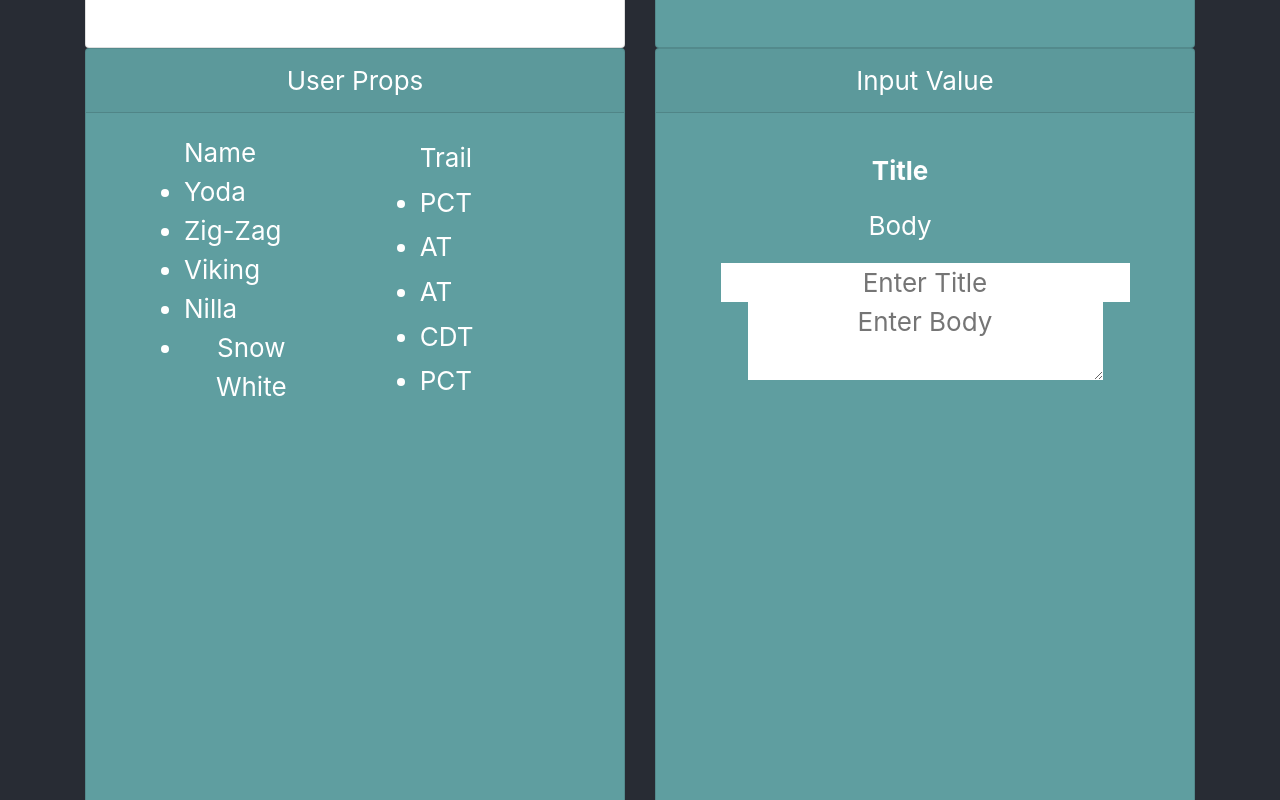
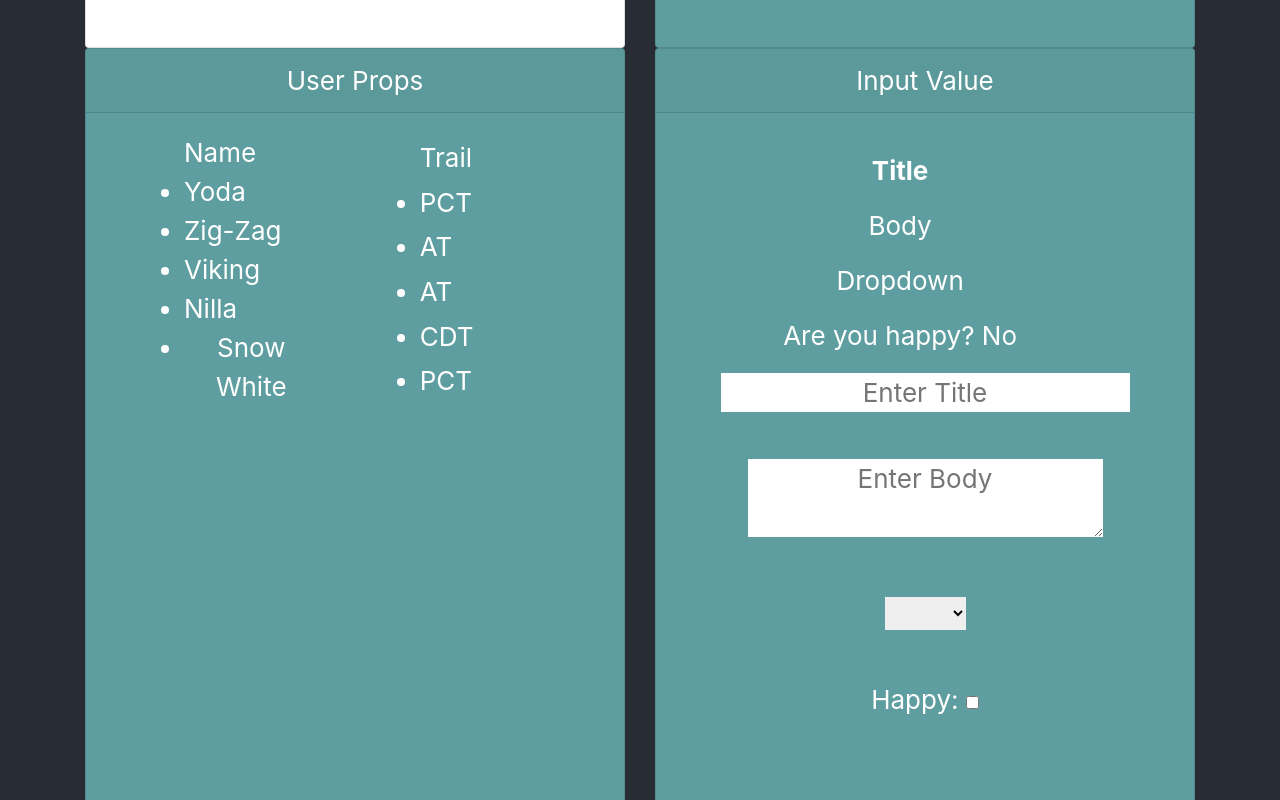
Before and after one commit to DustinThewind505/login-practice, a React (Create React App) app in the folder react-practice/: page /react-components in a window 1280 px wide. Shown: the part 2220-3020 px from the top of the page. Built offline with nearby package versions, Linux system fonts and the light colour scheme; no server answers.

Commit message:
used onChange handler in inputValue.js component

```diff
--- a/react-practice/src/components/inputValue/inputValue.js
+++ b/react-practice/src/components/inputValue/inputValue.js
@@ -4,8 +4,10 @@ import { CardHeader, CardBody, CardText } from 'reactstrap';
 
 
 function InputValue(props) {
-    const [title, setTitle] = useState("Title")
-    const [body, setBody] = useState("Body")
+    const [title, setTitle] = useState("");
+    const [body, setBody] = useState("");
+    const [dropdown, setDropdown] = useState("");
+    const [happyCheckbox, setHappyCheckbox] = useState(false);
 
 
 
@@ -13,12 +15,35 @@ function InputValue(props) {
         <>
             <CardHeader><span style={props.fontStyles}>Input</span> V<span style={props.fontStyles}>a</span>l<span style={props.fontStyles}>u</span><span style={props.fontStyles}>e</span></CardHeader>
             <CardBody>
-            <div className="input-value-note" style={{backgroundColor: props.randomColor}}>
-                <CardText><strong>{title}</strong></CardText>
-                <CardText>{body}</CardText>
-            </div>
-            <input onChange={event => setTitle(event.target.value)} placeholder="Enter Title" />
-            <textarea onChange={event => setBody(event.target.value)} placeholder="Enter Body" />
+                <div className="input-value-note" style={{ backgroundColor: props.randomColor }}>
+                    <CardText><strong>{title || "Title"}</strong></CardText>
+                    <CardText>{body || "Body"}</CardText>
+                    <CardText style={props.fontStyles}>{dropdown || "Dropdown"}</CardText>
+                    <CardText>Are you happy? {happyCheckbox ? "Yes" : "No"}</CardText>
+                </div>
+                <label>
+                    <input id="inputTitle" onChange={event => setTitle(event.target.value)} placeholder="Enter Title" />
+                </label>
+                <br />
+                <br />
+                <label>
+                    <textarea id="textareaBody" onChange={event => setBody(event.target.value)} placeholder="Enter Body" />
+                </label>
+                <br />
+                <br />
+                <label>
+                    <select id="dropdownMonth" onChange={event => setDropdown(event.target.value)} style={props.fontStyles} >
+                        <option></option>
+                        <option>April</option>
+                        <option>May</option>
+                        <option>June</option>
+                    </select>
+                </label>
+                <br />
+                <br />
+                <label>
+                    Happy: <input id="checkboxHappy" type="checkbox" onChange={event => setHappyCheckbox(event.target.checked)} />
+                </label>
             </CardBody>
         </>
     )
```
